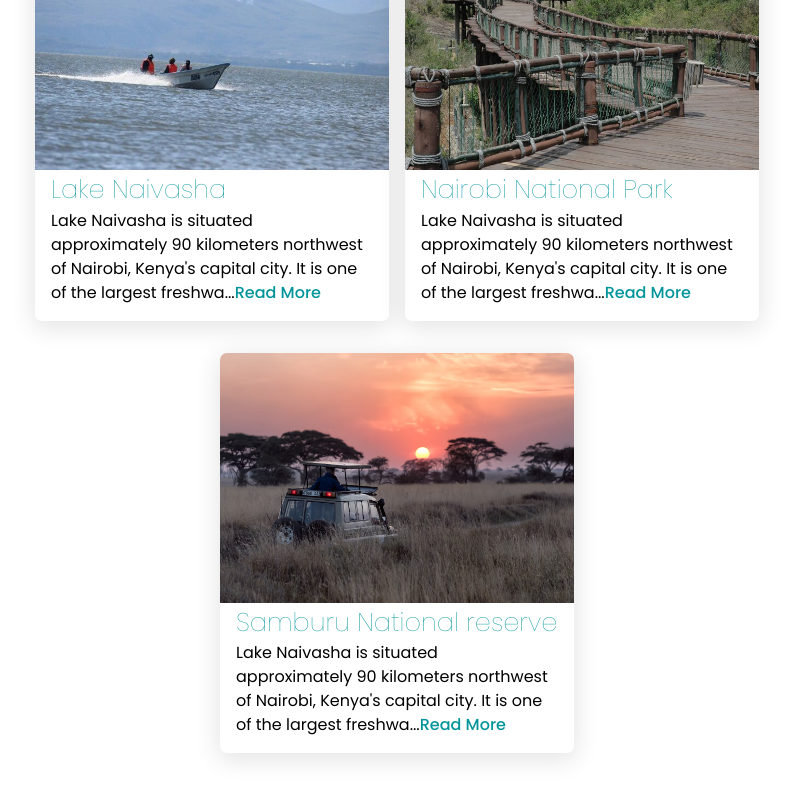
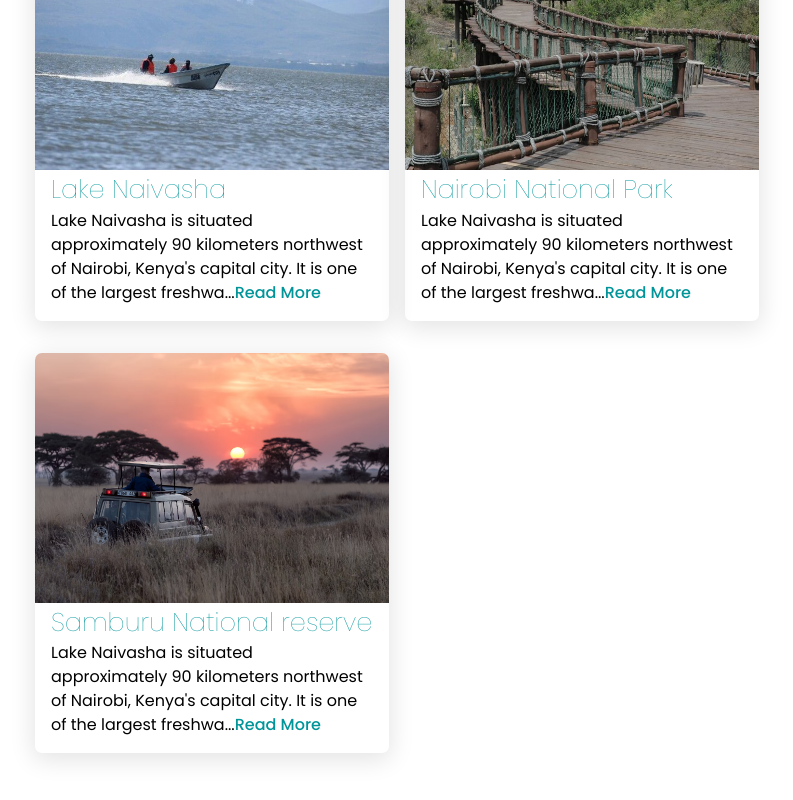
Before and after one commit to arnold-0803/Safari-Front-end-Web-Project, a React (Create React App) app: page /search in a window 1280 px wide. Shown: the part 786-1586 px from the top of the page, without its empty margins (243-1036 px from the left). Built offline with nearby package versions, Linux system fonts and the light colour scheme; the HTML template or start-up script is replaced by a standard one.

Commit message:
fixed grid layout of items for search page

```diff
--- a/src/index.css
+++ b/src/index.css
@@ -132,9 +132,10 @@ nav .menubar i{
 }
 
 .search .cards ul{
-  @apply flex flex-wrap justify-center items-start pt-[30px];
+  @apply grid grid-cols-[repeat(auto-fit,minmax(354px,max-content))] justify-center
+  items-start pt-[30px] max-[875px]:grid-cols-[repeat(auto-fit,minmax(280px,max-content))];
 }
 
 .search .cards ul li{
-  @apply w-[354px];
+  @apply max-w-[354px] max-[875px]:max-w-[280px];
 }
```
